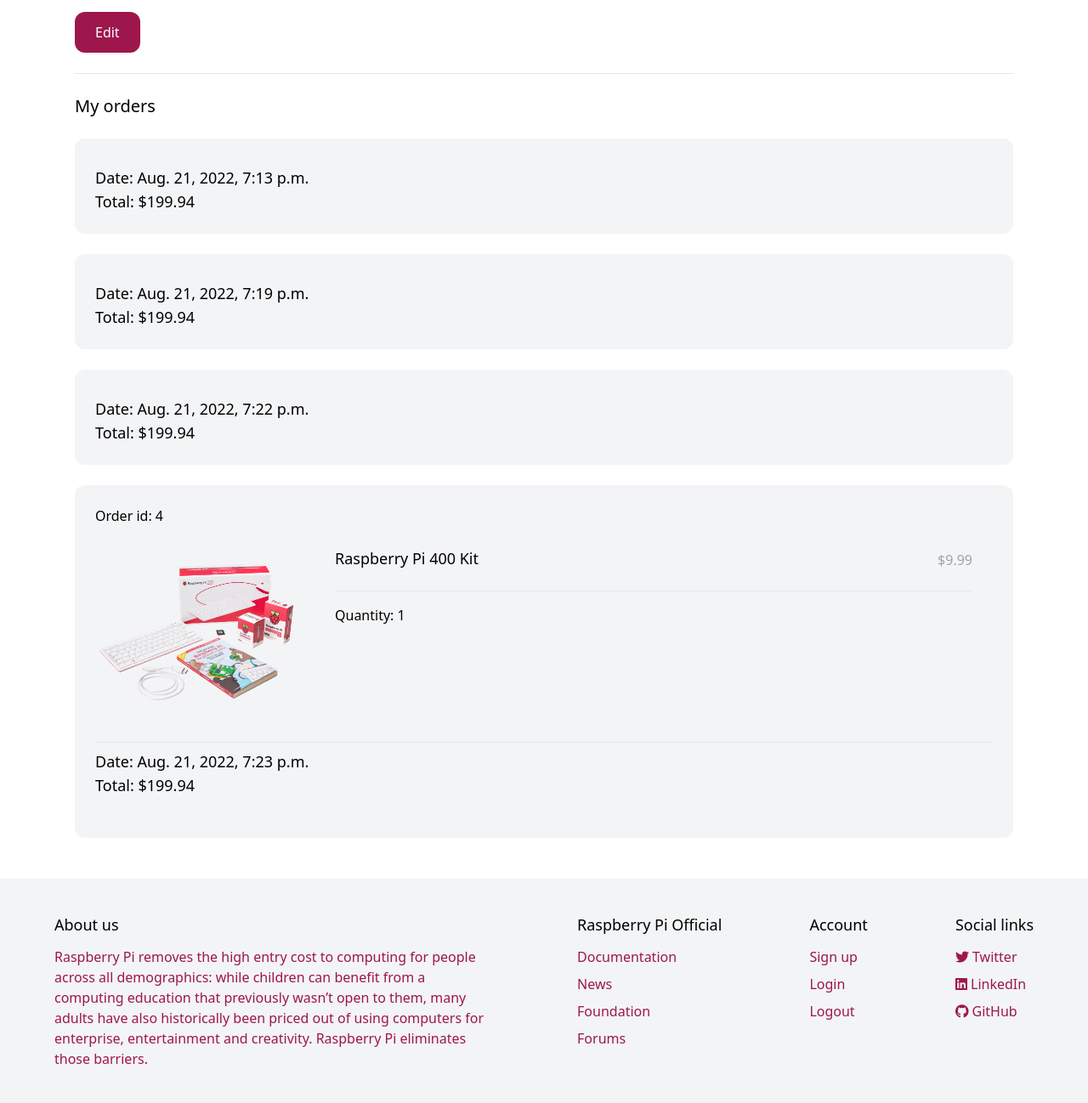
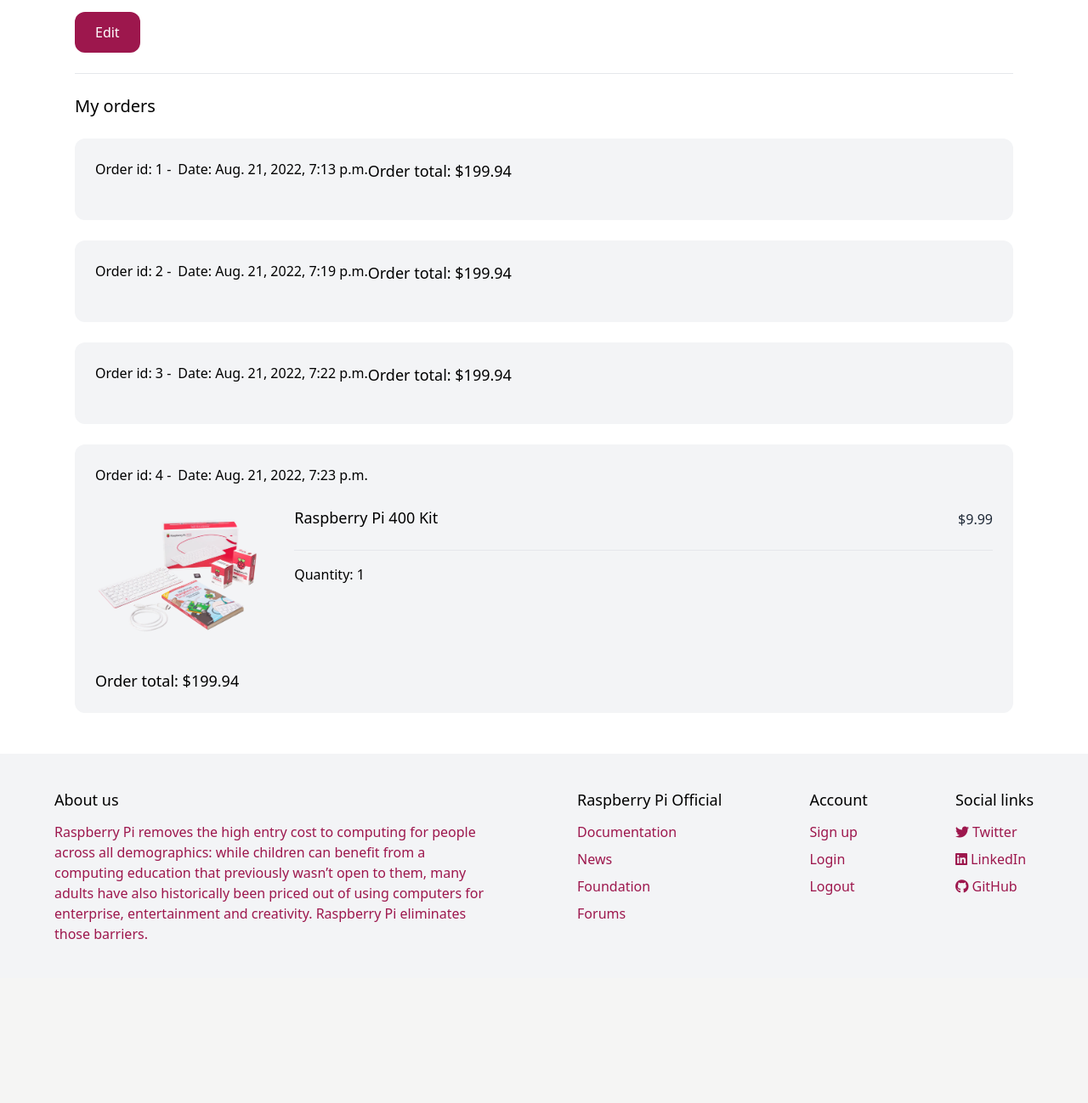
Before and after one commit to August-Schleich/Razpi, a Django app: page /myaccount/ in a window 1280 px wide. Shown: the part 270-1568 px from the top of the page at 85% size. After the commit the page ends 1375 px from the top, so only its background shows below. Run offline with Django 4.2, Linux system fonts and the light colour scheme; a user stored in the database is signed in; data comes from the database, SQL or seed files in the repository; both versions use the stored data as it was after the commit; some libraries are stand-ins or nearby versions.

Commit message:
Fixed orders html in myaccount/my orders

```diff
--- a/razpi/cart/templates/cart/checkout.html
+++ b/razpi/cart/templates/cart/checkout.html
@@ -5,7 +5,7 @@
  <div class="max-w-6xl sm:w-full place-content-center mx-auto flex flex-wrap items-start py-6 px-6 xl:px-0 bg-gray-800" >
     <form method="POST" action="{% url 'start_order' %}">
         {% csrf_token %}
-    <div class="products sm:w-full md:w-2/3 lg:w-2/3 xl:w-2/3 rounded-xl ">
+    <div class="products w-full rounded-xl ">
         <h1 class="text-white mb-5 text-3xl">Checkout</h1>
         <div class="w-full">
             <div class=" mb-6 p-6 bg-gray-100 rounded-xl">
--- a/razpi/core/templates/core/myaccount.html
+++ b/razpi/core/templates/core/myaccount.html
@@ -16,37 +16,38 @@
 
     <h2 class= "my-6 text-xl">My orders</h2>
     {% for order in request.user.orders.all %}
-    <div class="w-full mb-6 p-6 flex flex-wrap bg-gray-100 rounded-xl">
+    <div class="w-full p-6 flex flex-wrap bg-gray-100 rounded-xl">
         <div class="mb-6 flex justify between">
+            <a href="#">Order id: {{order.id }} -</a> <p class="pl-2"> Date:  {{ order.created_at }}</p>
             {% for item in order.items.all %}
-            <a href="#">Order id: {{order.id }} </a>
         </div>
+
         <div class="mb-6 w-full">
-            <div class="product mb-6 flex pr-6">
+            <div class="product flex ">
                 <a href="#" class="w-1/4">
                     <img class="hover:shadow-lg rounded-xl" src="{{item.product.get_thumbnail}}" alt="boom bitch im here">
                 </a>
-                <div class="w-3/4 pl-6">
+
+                <div class="w-full pl-6">
                     <div class="flex justify-between">
                         <a href="#" class="text-lg">{{item.product.name}}</a>
-                        <p class="mb-6 pt-1 text-gray-400">$9.99</p>
+                        <p class="mb-6 pt-1 text-gray-800">$9.99</p>
                     </div>
                     <hr>
                     <div class="mt-4">
                         Quantity: {{ item.quantity }}
                     </div>
                 </div>
+            </div>
             {% endfor %}
         </div>
-
-        {% comment %} ###### TEST ORDERS  {% endcomment %}
-        {% comment %} ###### TEST ORDER  {% endcomment %}
         <hr>
         <div>
-        <p class="mt-2 text-lg">Date: {{ order.created_at }}</p>
-        <p class="text-lg">Total: $199.94</p>
+        {% comment %} <p class="mt-2 text-lg">Date: {{ order.created_at }}</p> {% endcomment %}
+        <p class="text-lg">Order total: $199.94</p>
         </div>
     </div>
+    <br>
     {% endfor %}
 </div>
 {% endblock %}
```
Also changed, not shown: razpi/db.sqlite3.
